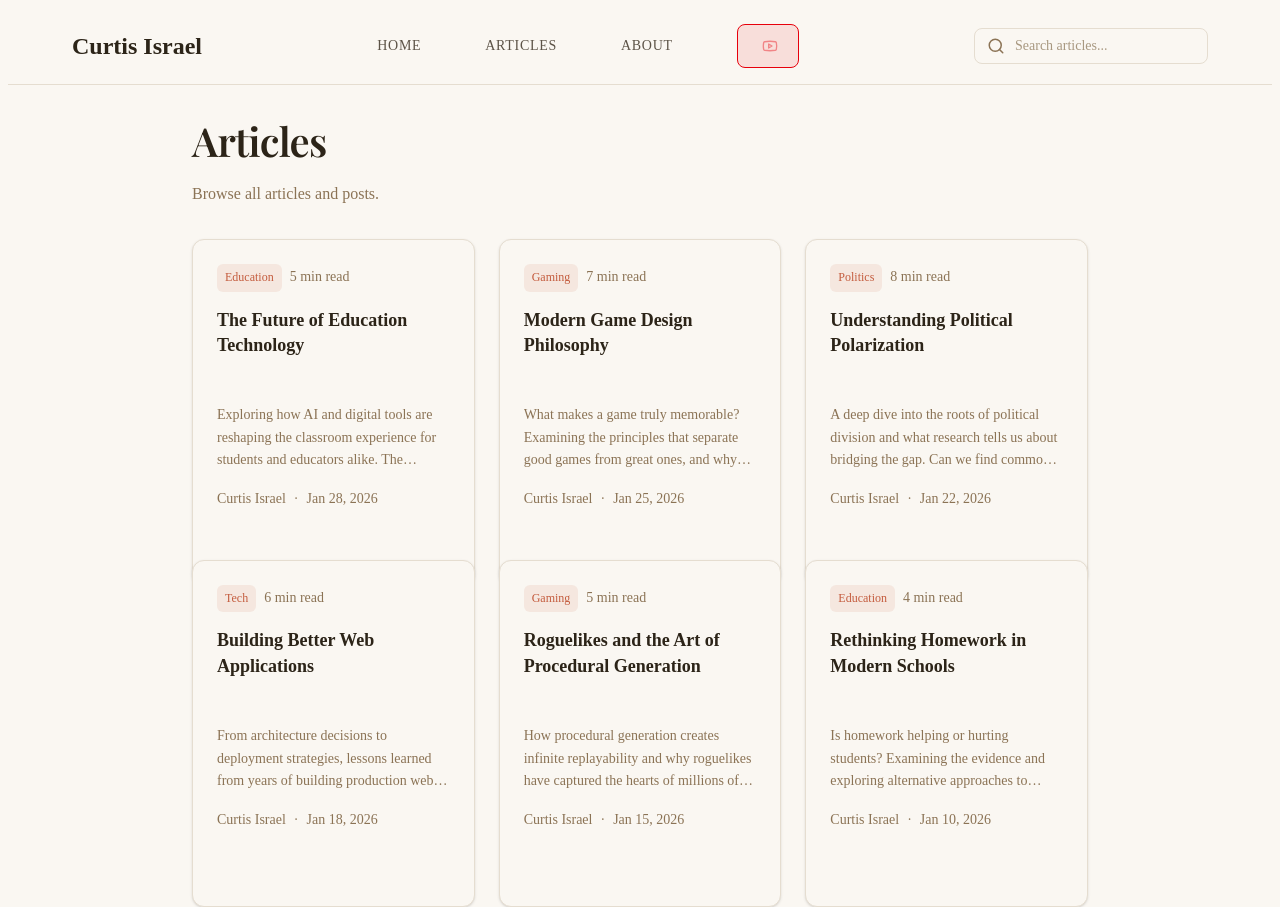
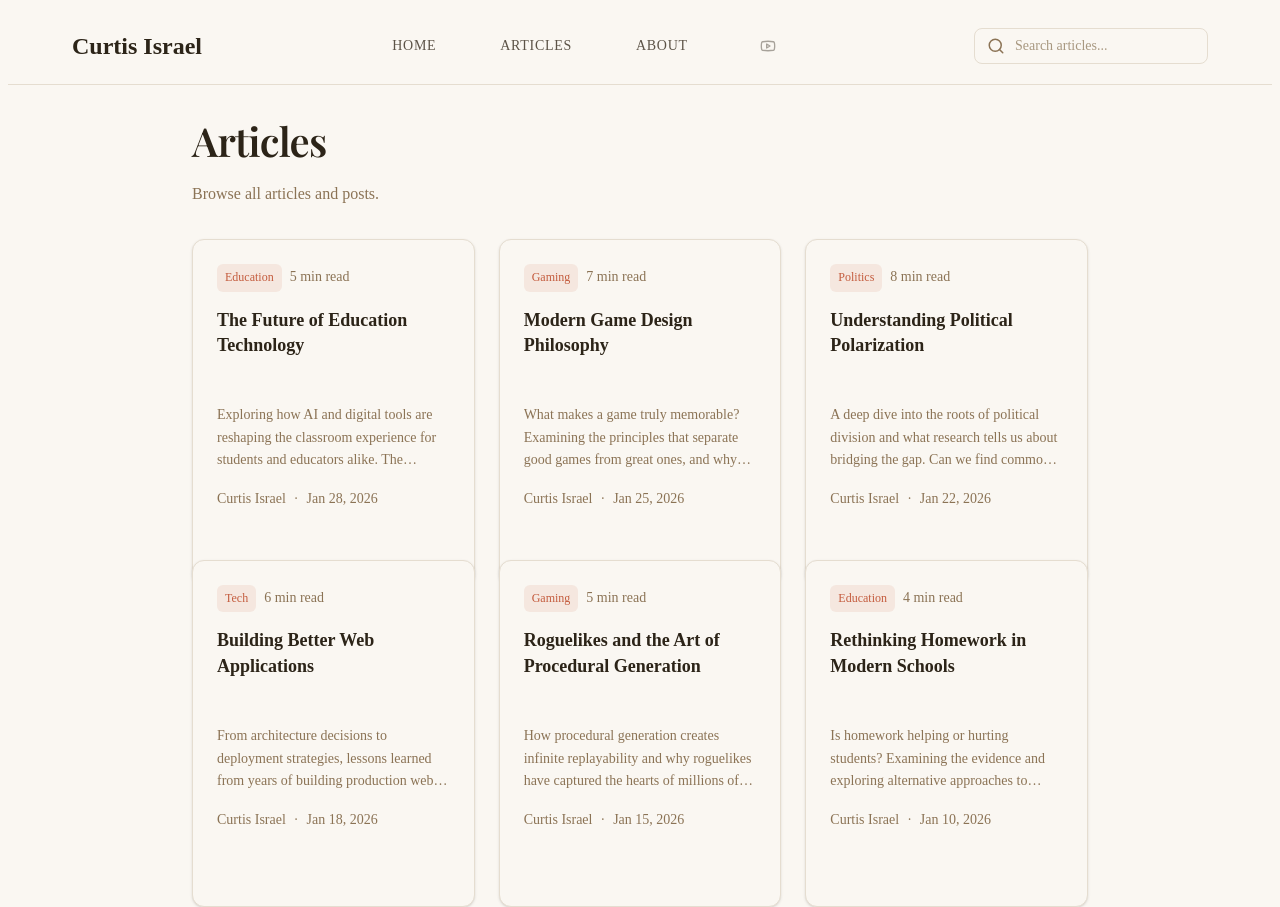
Before and after one commit to psnail273/curtis-blog, a Next.js app: page /articles in a window 1280 px wide. Built offline with nearby package versions, Linux system fonts and the light colour scheme; no server answers.

Commit message:
before update

```diff
--- /dev/null
+++ b/components/header/hamburgerButton/HamburgerButton.module.scss
@@ -0,0 +1,58 @@
+.hamburgerButton {
+  display: flex;
+  flex-direction: column;
+  justify-content: center;
+  align-items: center;
+  gap: 5px;
+  width: 44px;
+  height: 44px;
+  padding: 10px;
+  background: transparent;
+  border: none;
+  cursor: pointer;
+  position: relative;
+
+  &:focus-visible {
+    outline: 2px solid var(--ring);
+    outline-offset: 2px;
+    border-radius: 4px;
+  }
+}
+
+.line {
+  display: block;
+  width: 24px;
+  height: 2px;
+  background-color: var(--foreground);
+  border-radius: 2px;
+  transition: transform 0.3s ease, opacity 0.3s ease;
+  position: absolute;
+
+  &:nth-child(1) {
+    top: 14px;
+  }
+  &:nth-child(2) {
+    top: 21px;
+  }
+  &:nth-child(3) {
+    top: 28px;
+  }
+}
+
+.open {
+  .line:nth-child(1) {
+    transform: translateY(7px) rotate(45deg);
+  }
+  .line:nth-child(2) {
+    opacity: 0;
+  }
+  .line:nth-child(3) {
+    transform: translateY(-7px) rotate(-45deg);
+  }
+}
+
+@media (prefers-reduced-motion: reduce) {
+  .line {
+    transition: none;
+  }
+}
--- a/components/header/liveIndicator/liveIndicator.module.scss
+++ b/components/header/liveIndicator/liveIndicator.module.scss
@@ -2,93 +2,22 @@
   display: flex;
   align-items: center;
   gap: 0.5rem;
-  padding: 0.375rem 0.75rem;
-  background-color: rgba(from var(--destructive, #DC2626) r g b / 0.1);
-  border-radius: 0.5rem;
-  border: 1px solid var(--destructive, #DC2626);
-  font-size: 0.75rem;
-  font-weight: 600;
-  letter-spacing: 0.05em;
-  color: var(--destructive, #DC2626);
-  white-space: nowrap;
+  padding: 0.25rem;
   min-height: 44px;
   box-sizing: border-box;
-  margin-left: 0.5rem;
-
-  @media (min-width: 640px) {
-    font-size: 0.875rem;
-    padding: 0.5rem 1rem;
-  }
-
-  @media (max-width: 374px) {
-    .liveText {
-      display: none;
-    }
-    padding: 0.5rem;
-    min-width: 44px;
-    justify-content: center;
-  }
-
-  &.error {
-    background-color: rgba(from var(--muted-foreground, #888) r g b / 0.1);
-    border-color: var(--muted-foreground, #888);
-    color: var(--muted-foreground, #888);
-  }
-}
-
-.liveDot {
-  width: 8px;
-  height: 8px;
-  border-radius: 50%;
-  background-color: var(--destructive, #DC2626);
-  animation: pulse 2s ease-in-out infinite;
-  flex-shrink: 0;
-
-  @media (prefers-reduced-motion: reduce) {
-    animation: pulse-reduced 2s ease-in-out infinite;
-  }
-
-  @media (prefers-reduced-motion: no-preference) {
-    animation: pulse 2s ease-in-out infinite;
-  }
-}
-
-@keyframes pulse {
-  0%, 100% {
-    opacity: 1;
-    transform: scale(1);
-  }
-  50% {
-    opacity: 0.5;
-    transform: scale(1.2);
-  }
-}
-
-@keyframes pulse-reduced {
-  0%, 100% {
-    opacity: 1;
-  }
-  50% {
-    opacity: 0.7;
-  }
-}
-
-.liveText {
-  text-transform: uppercase;
 }
 
 .platforms {
   display: flex;
   align-items: center;
   gap: 0.375rem;
-  margin-left: 0.25rem;
 }
 
 .platformIcon {
   display: flex;
   align-items: center;
   justify-content: center;
-  color: var(--destructive, #DC2626);
+  color: var(--foreground, #111);
   transition: opacity 0.2s ease-in-out;
 
   &.offline {
@@ -109,7 +38,7 @@
   border: none;
   padding: 4px;
   cursor: pointer;
-  color: var(--destructive, #DC2626);
+  color: var(--foreground, #111);
   transition: opacity 0.2s ease-in-out, transform 0.1s ease-in-out;
   border-radius: 4px;
   min-width: 24px;
@@ -148,12 +77,3 @@
     pointer-events: none;
   }
 }
-
-.errorText {
-  font-size: 0.75rem;
-  font-weight: 500;
-
-  @media (min-width: 640px) {
-    font-size: 0.875rem;
-  }
-}
--- a/components/header/liveIndicator/liveIndicator.tsx
+++ b/components/header/liveIndicator/liveIndicator.tsx
@@ -39,13 +39,9 @@ function getStreamUrl(
 }
 
 export default function LiveIndicator({ status, streams }: LiveIndicatorProps) {
-  // Don't show anything if no streams are configured
   if (streams.length === 0) {
     return null;
   }
-
-  // Determine if any stream is live
-  const hasLiveStream = Object.values(status).some(s => s.isLive);
 
   const handleStreamClick = (url: string) => {
     if (url) {
@@ -55,14 +51,6 @@ export default function LiveIndicator({ status, streams }: LiveIndicatorProps) {
 
   return (
     <div className={styles.liveIndicator}>
-      {/* Show LIVE indicator only if at least one stream is live */}
-      {hasLiveStream && (
-        <>
-          <span className={styles.liveDot}></span>
-          <span className={styles.liveText}>LIVE</span>
-        </>
-      )}
-
       <div className={styles.platforms}>
         {streams.map(stream => {
           const key = `${stream.platform}:${stream.username}`;
```
Also changed, not shown: components/header/hamburgerButton/HamburgerButton.tsx (added, +24 -0 lines).
